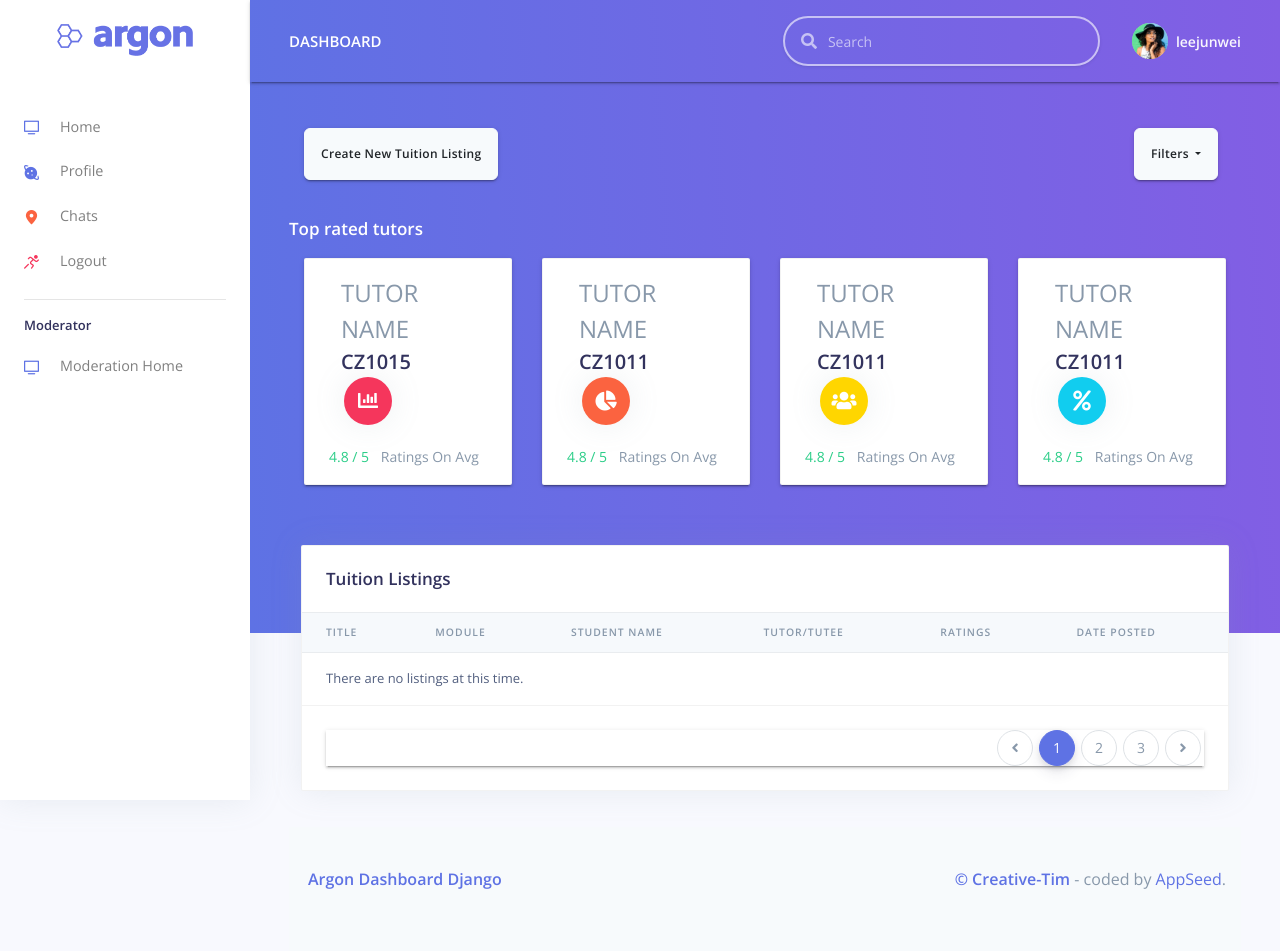
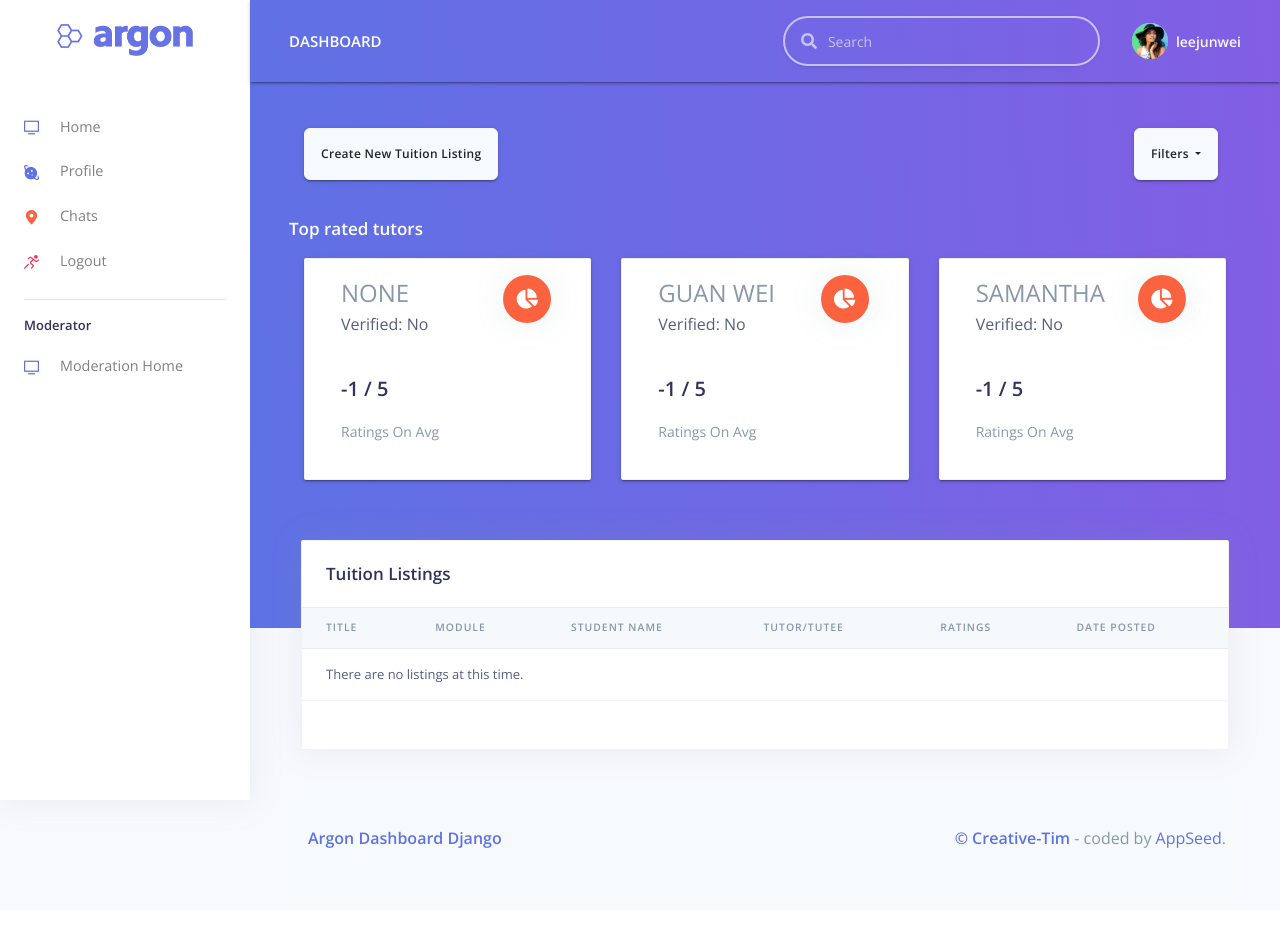
Before and after one commit to leejunweisg/NTUtor, a Django app: page / in a window 1280 px wide. After the commit the page ends 848 px from the top, so only its background shows below. Run offline with Django 3.2, Linux system fonts and the light colour scheme; a user stored in the database is signed in; data comes from the database, SQL or seed files in the repository; data that the repository does not hold is empty; some libraries are stand-ins or nearby versions.

Commit message:
Top rated + pagination
Completed:
1. Top rated tutor
2. Pagination for listings

To do:
1. Profile picture to display properly
2. Links to other pages outside of listing
3. An icon for verified tutors

```diff
--- a/listings/views.py
+++ b/listings/views.py
@@ -2,6 +2,7 @@ from django.shortcuts import render
 from django.db.models import Avg
 from django.views.generic import DetailView, CreateView, UpdateView, DeleteView
 from django.contrib.auth.mixins import LoginRequiredMixin, UserPassesTestMixin
+from operator import itemgetter
 
 from .models import Listing, Module, TuitionSession
 from users.models import Profile
@@ -71,6 +72,35 @@ def getTuitionListings(studentType, moduleCode, moduleName, ratings):
         allListingsList = [i for i in allListingsList if int(i['avgRating']) >= int(ratings)]
 
     return allListingsList
+
+def getTopRatedTutors():
+    results = []
+
+    # retrieve profiles
+    for p in Profile.objects.all():
+        temp = {}
+
+        # get info
+        temp['username'] = p.user.username
+        temp['name'] = p.name
+        temp['verified'] = p.verified
+
+        # number of tuition sessions given
+        temp['n_sessions'] = TuitionSession.objects.filter(tutor=p, completed=True).count()
+
+        # number of reviews received
+        temp['n_reviews'] = Review.objects.filter(reviewee=p).count()
+
+        # avg rating
+        avg_rating = Review.objects.filter(reviewee=p).aggregate(Avg('rating'))['rating__avg']
+        temp['avgRating'] = avg_rating if avg_rating is not None else -1
+
+        results.append(temp)
+
+    results = sorted(results, key = itemgetter('avgRating'), reverse=True)
+    results = results[:3]
+    return results
+
 
 def getOneTuitionListing(listingID):
     listingInfo = Listing.objects.get(listingID = listingID)
--- a/mainapp/templates/listings/allListings.html
+++ b/mainapp/templates/listings/allListings.html
@@ -81,91 +81,45 @@
       </div>
       <h3 class="mb-32 text-white">Top rated tutors</h3>
       <!-- Top rated tutors -->
+
       <div class="row">
-        <div class="col-xl-3 col-lg-6">
-          <div class="card card-stats mb-4 mb-xl-0">
+        {% for tutor in top3Tutors %}
+        <div class="col-xl-4 col-lg-6">
+          <div class="card card-stats mb-3 mb-xl-0">
             <div class="card-body">
               <div class="row">
                 <div class="col">
-                  <h5 class="card-title text-uppercase text-muted mb-0">Tutor Name</h5>
-                  <span class="h2 font-weight-bold mb-0">CZ1015</span>
+                    <!-- Link to profile -->
+                    <a class="card-title text-uppercase text-muted mb-0 pb-0" href="#">{{tutor.name}}</a>
+                    <!-- Will replace verified with an icon -->
+                    <p>Verified:
+                      {% if tutor.verified == 1 %}
+                      Yes
+                      {% else %}
+                      No
+                      {% endif %}
+                    </p>
                 </div>
                 <div class="col-auto">
-                  <div class="icon icon-shape bg-danger text-white rounded-circle shadow">
-                    <i class="fas fa-chart-bar"></i>
-                  </div>
-                </div>
-              </div>
-              <p class="mt-3 mb-0 text-muted text-sm">
-                <span class="text-success mr-2">4.8 / 5</span>
-                <span class="text-nowrap">Ratings On Avg</span>
-              </p>
-            </div>
-          </div>
-        </div>
-        <div class="col-xl-3 col-lg-6">
-          <div class="card card-stats mb-4 mb-xl-0">
-            <div class="card-body">
-              <div class="row">
-                <div class="col">
-                  <h5 class="card-title text-uppercase text-muted mb-0">Tutor Name</h5>
-                  <span class="h2 font-weight-bold mb-0">CZ1011</span>
-                </div>
-                <div class="col-auto">
+                  <!-- Insert profile pic here -->
                   <div class="icon icon-shape bg-warning text-white rounded-circle shadow">
                     <i class="fas fa-chart-pie"></i>
                   </div>
                 </div>
               </div>
-              <p class="mt-3 mb-0 text-muted text-sm">
-                <span class="text-success mr-2">4.8 / 5</span>
-                <span class="text-nowrap">Ratings On Avg</span>
-              </p>
+              <div class="row">
+                <div class="col">
+                  <span class="h2 font-weight-bold mb-0">{{tutor.avgRating}} / 5</span>
+                  <p class="mt-3 mb-0 text-muted text-sm">
+                    <span class="text-nowrap">Ratings On Avg</span>
+                  </p>
+                </div>
+              </div>
             </div>
           </div>
         </div>
-        <div class="col-xl-3 col-lg-6">
-          <div class="card card-stats mb-4 mb-xl-0">
-            <div class="card-body">
-              <div class="row">
-                <div class="col">
-                  <h5 class="card-title text-uppercase text-muted mb-0">Tutor Name</h5>
-                  <span class="h2 font-weight-bold mb-0">CZ1011</span>
-                </div>
-                <div class="col-auto">
-                  <div class="icon icon-shape bg-yellow text-white rounded-circle shadow">
-                    <i class="fas fa-users"></i>
-                  </div>
-                </div>
-              </div>
-              <p class="mt-3 mb-0 text-muted text-sm">
-                <span class="text-success mr-2">4.8 / 5</span>
-                <span class="text-nowrap">Ratings On Avg</span>
-              </p>
-            </div>
-          </div>
-        </div>
-        <div class="col-xl-3 col-lg-6">
-          <div class="card card-stats mb-4 mb-xl-0">
-            <div class="card-body">
-              <div class="row">
-                <div class="col">
-                  <h5 class="card-title text-uppercase text-muted mb-0">Tutor Name</h5>
-                  <span class="h2 font-weight-bold mb-0">CZ1011</span>
-                </div>
-                <div class="col-auto">
-                  <div class="icon icon-shape bg-info text-white rounded-circle shadow">
-                    <i class="fas fa-percent"></i>
-                  </div>
-                </div>
-              </div>
-              <p class="mt-3 mb-0 text-muted text-sm">
-                <span class="text-success mr-2">4.8 / 5</span>
-                <span class="text-nowrap">Ratings On Avg</span>
-              </p>
-            </div>
-          </div>
-        </div>
+        {% endfor %}
+
       </div>
     </div>
   </div>
@@ -229,29 +183,32 @@
 
         </div>
         <div class="card-footer py-4">
+          {% if tuitionListings.has_other_pages %}
           <nav aria-label="...">
+
             <ul class="pagination justify-content-end mb-0">
-              <li class="page-item disabled">
-                <a class="page-link" href="#" tabindex="-1">
-                  <i class="fas fa-angle-left"></i>
-                  <span class="sr-only">Previous</span>
-                </a>
-              </li>
-              <li class="page-item active">
-                <a class="page-link" href="#">1</a>
-              </li>
-              <li class="page-item">
-                <a class="page-link" href="#">2 <span class="sr-only">(current)</span></a>
-              </li>
-              <li class="page-item"><a class="page-link" href="#">3</a></li>
-              <li class="page-item">
-                <a class="page-link" href="#">
-                  <i class="fas fa-angle-right"></i>
-                  <span class="sr-only">Next</span>
-                </a>
-              </li>
+            {% if tuitionListings.has_previous %}
+              <li class="page-item"><a class="page-link" href = "?page={{tuitionListings.previous_page_number }}">&laquo;</a></li>
+            {% else %}
+              <li class ="page-item disabled"><span>&laquo;</span></li>
+            {% endif %}
+            {% for i in tuitionListings.paginator.page_range %}
+              {% if tuitionListings.number == i %}
+                <li class="page-item active"><span> {{i}} <span class="sr-only">(current)</span> </span></li>
+              {% else %}
+                <li><a class="page-link" href = "?page={{ i }}">{{ i }}</a></li>
+              {% endif %}
+            {% endfor %}
+            {% if tuitionListings.has_next %}
+              <li class="page-item"><a class="page-link" href = "?page={{ tuitionListings.next_page_number }}">&raquo;</a></li>
+            {% else %}
+              <li class ="page-item disabled"><span>&raquo;</span></li>
+            {% endif %}
+
             </ul>
           </nav>
+          {% endif %}
+
         </div>
       </div>
     </div>
--- a/mainapp/views.py
+++ b/mainapp/views.py
@@ -2,6 +2,7 @@ from django.shortcuts import redirect, render
 from django.http import HttpResponse
 from django.contrib import messages
 from django.contrib.auth.decorators import login_required, user_passes_test
+from django.core.paginator import Paginator, EmptyPage, PageNotAnInteger
 from listings.utility import fetch_modules, populate_modules
 from listings import views as listing_views
 
@@ -34,8 +35,24 @@ def home(request):
     if nameFilterQuery is None:
         nameFilterQuery = ''
 
+    tuitionListings = listing_views.getTuitionListings(studentType, codeFilterQuery, nameFilterQuery, ratingsFilterQuery)
+
+    page = request.GET.get('page', 1)
+    # Set how many listings per page
+    paginator = Paginator(tuitionListings, 10)
+
+    try:
+        tuitionListings = paginator.page(page)
+    except PageNotAnInteger:
+        tuitionListings = paginator.page(1)
+    except EmptyPage:
+        tuitionListings = paginator.page(paginator.num_pages)
+
+    top3List = listing_views.getTopRatedTutors()
+
     context = {
-        'tuitionListings': listing_views.getTuitionListings(studentType, codeFilterQuery, nameFilterQuery, ratingsFilterQuery),
+        'top3Tutors' : top3List,
+        'tuitionListings': tuitionListings,
         'ratingsFilterQuery': ratingsFilterQuery,
         'codeFilterQuery': codeFilterQuery,
         'nameFilterQuery': nameFilterQuery
```
